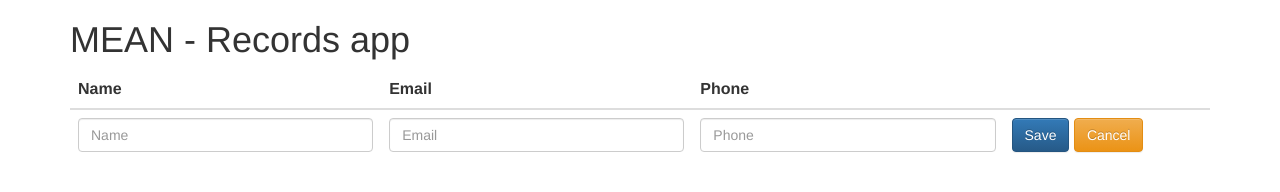
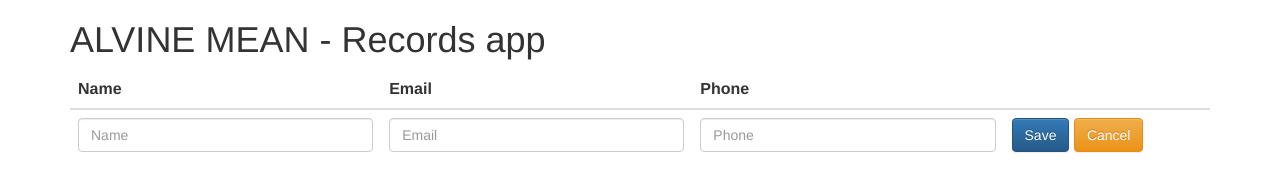
Before and after one commit to alvine28/jmcsampleapp, a website: page public/index.html in a window 1280 px wide. Drawn offline with nearby package versions, Linux system fonts and the light colour scheme; no server answers.

Commit message:
Update index.html

```diff
--- a/public/index.html
+++ b/public/index.html
@@ -10,7 +10,7 @@
     </head>
     <body>
         <div class="container" ng-controller="appCtrl as ctrl">
-            <h1>MEAN - Records app</h1>
+            <h1>ALVINE MEAN - Records app</h1>
             <table class="table">
                 <thead>
                     <tr>
```
